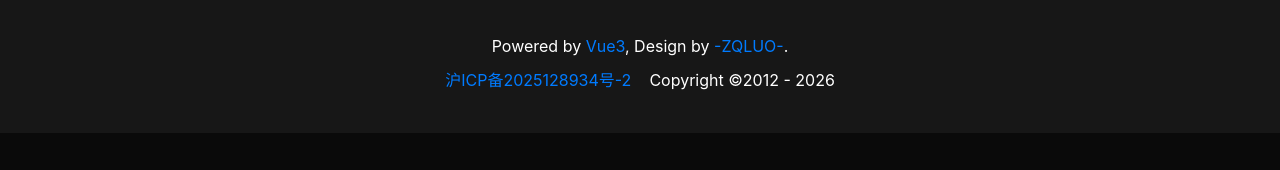
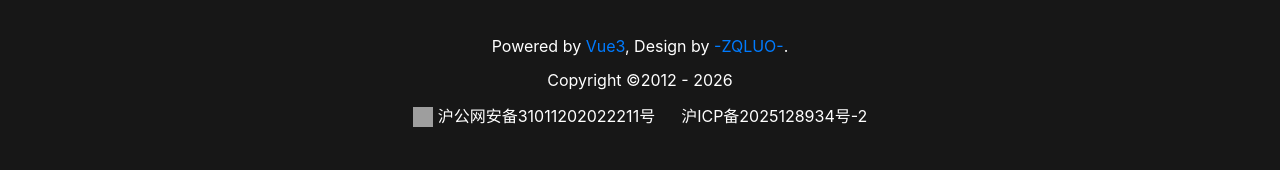
Before and after one commit to lzqwebsoft/blog-frontend, a Vue app: page / in a window 1280 px wide. Shown: the part 757-927 px from the top of the page. Before the commit the page ends 890 px from the top, so only its background shows below. Built offline with nearby package versions, Linux system fonts and the light colour scheme; no server answers; grey boxes are pictures that could not be loaded.

Commit message:
添加备案号

```diff
--- a/src/components/AppFooter.vue
+++ b/src/components/AppFooter.vue
@@ -6,8 +6,15 @@
                 <a href="https://github.com/lzqwebsoft" target="_blank">-ZQLUO-</a>.
             </p>
             <p>
-                <a href="https://beian.miit.gov.cn/" target="_blank">沪ICP备2025128934号-2</a> &nbsp;&nbsp;
                 Copyright &copy;2012 - {{ currentYear }}
+            </p>
+            <p class="filing">
+                <a href="https://beian.mps.gov.cn/#/query/webSearch?code=31011202022211" rel="noreferrer"
+                    target="_blank">
+                    <img src="@/assets/images/filing.png" alt="备案图标" />
+                    <span>沪公网安备31011202022211号</span>
+                </a>
+                <a href="https://beian.miit.gov.cn/" target="_blank"><span>沪ICP备2025128934号-2</span></a>
             </p>
         </div>
     </footer>
@@ -37,5 +44,36 @@ export default {
 
 .footer a {
     color: #007bff;
+    text-decoration: none;
+}
+
+.filing {
+    display: flex;
+    justify-content: center;
+    align-items: center;
+    flex-wrap: wrap;
+    margin-top: 0.5rem;
+}
+
+.filing a {
+    display: inline-flex;
+    align-items: center;
+    color: var(--text-color);
+    padding: 0.2rem 0.5rem;
+}
+
+.filing a:hover {
+    color: #007bff;
+    text-decoration: underline;
+}
+
+.filing a:first-child {
+    margin-right: 10px;
+}
+
+.filing img {
+    width: 20px;
+    height: 20px;
+    margin-right: 5px;
 }
 </style>
```
